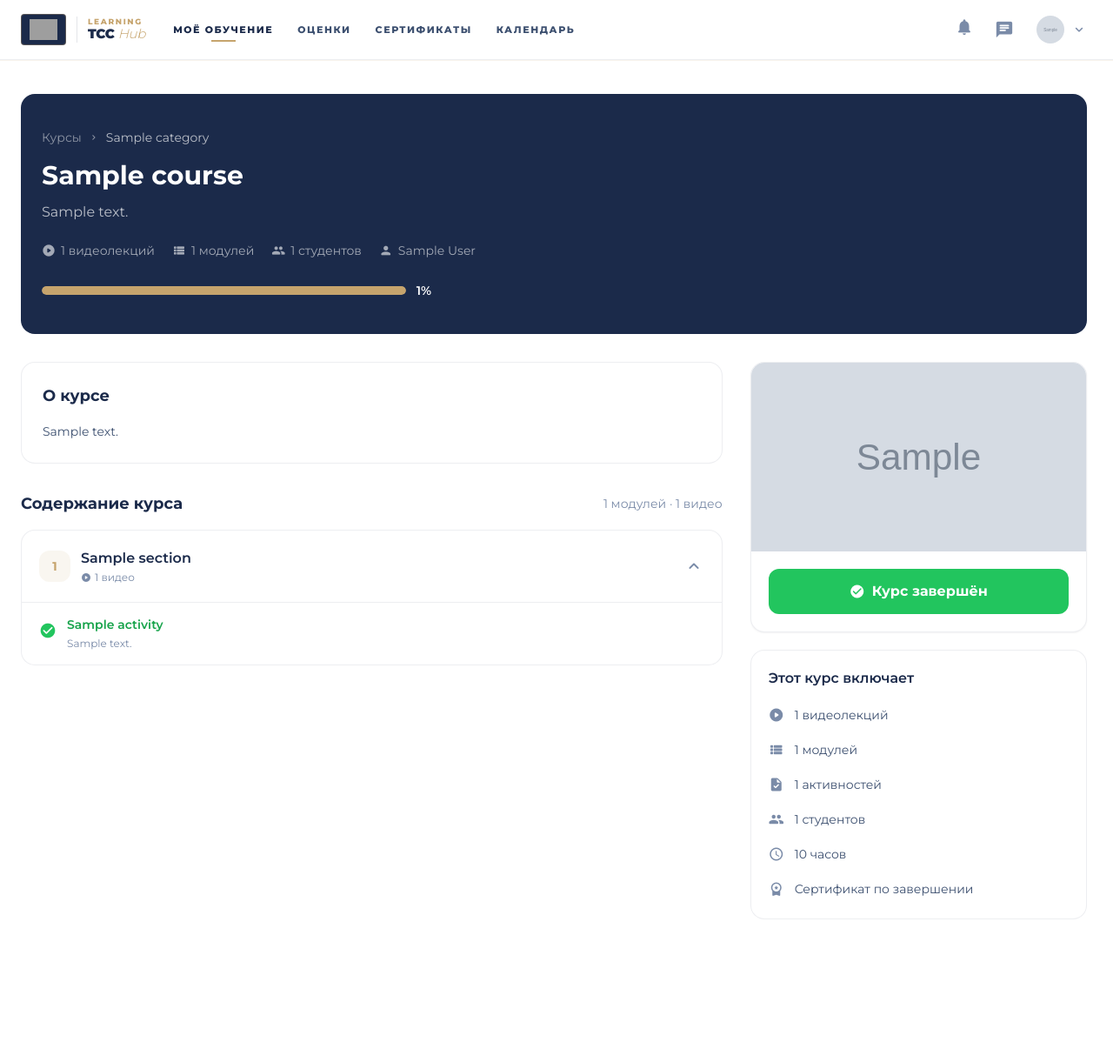
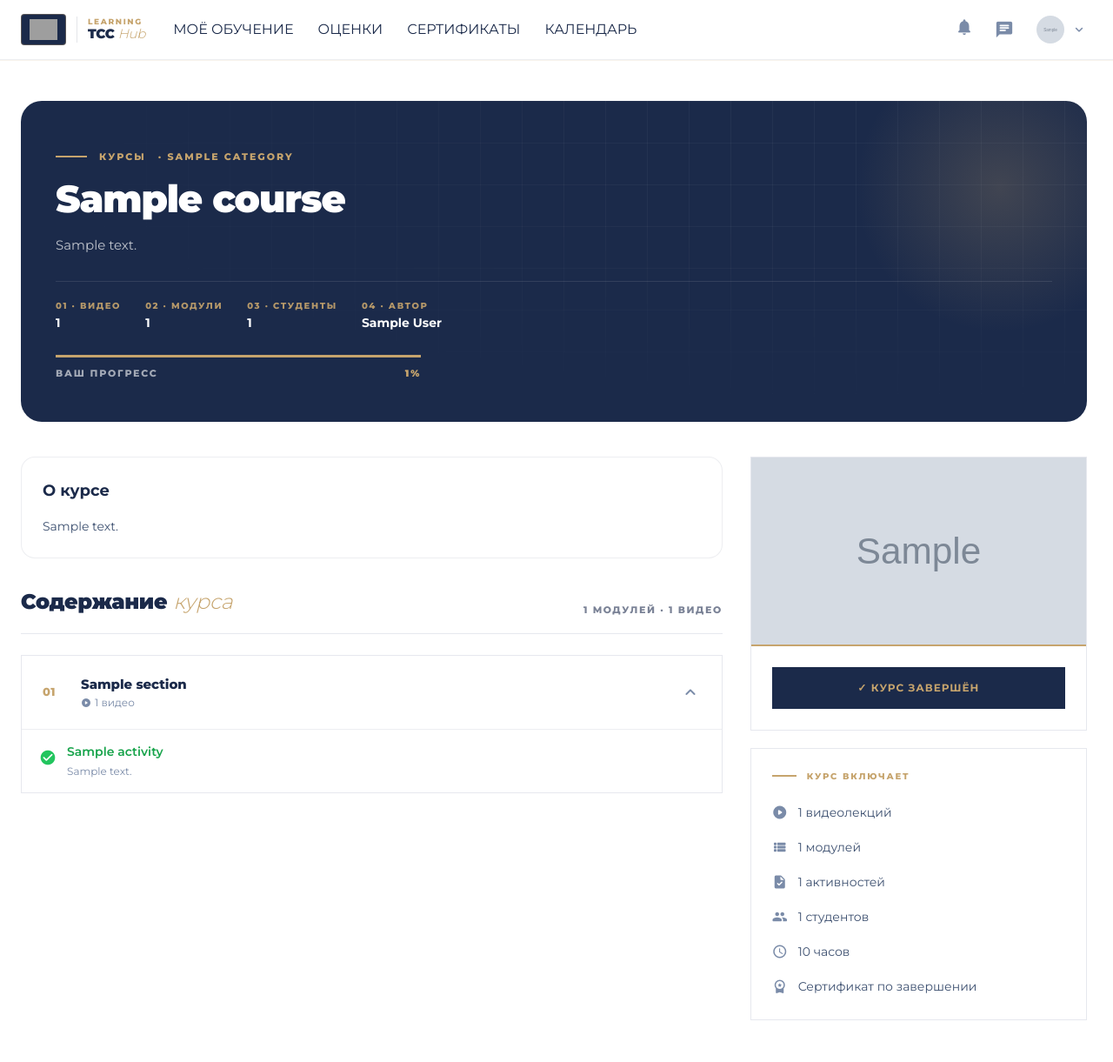
Before and after one commit to azamatkajyrov26-lab/tcchub, a Django app: a page that uses backend/templates/dashboard/course_detail.html in a window 1280 px wide. Shown: the whole page at 87% size. Before the commit the page ends 1057 px from the top, so only its background shows below. Run offline with Django 5.2, Linux system fonts and the light colour scheme; a user stored in the database is signed in; tables that the repository leaves empty hold one stand-in row (values such as "Sample post"); grey boxes marked "Sample" are stand-in pictures; data that the repository does not hold is empty; parts of the project's set-up code (start-up, migrations or seed data) failed here and were passed over; some libraries are stand-ins or nearby versions; grey boxes are pictures that could not be loaded.

Commit message:
LMS: editorial redesign for course_detail
Co-Authored-By: claude-flow <ruv@ruv.net>

```diff
--- a/backend/templates/dashboard/course_detail.html
+++ b/backend/templates/dashboard/course_detail.html
@@ -2,54 +2,95 @@
 {% block title %}{{ course.title }} — TCC HUB{% endblock %}
 {% block page_title_block %}{% endblock %}
 
+{% block extra_head %}
+<style>
+.cd-hero{position:relative;background:#1B2A4A;border-radius:24px;padding:48px 40px;margin-bottom:40px;overflow:hidden}
+.cd-hero::before{content:"";position:absolute;inset:0;background-image:linear-gradient(rgba(255,255,255,.04) 1px,transparent 1px),linear-gradient(90deg,rgba(255,255,255,.04) 1px,transparent 1px);background-size:48px 48px;mask-image:radial-gradient(ellipse at 80% 20%,#000 20%,transparent 70%);-webkit-mask-image:radial-gradient(ellipse at 80% 20%,#000 20%,transparent 70%);pointer-events:none}
+.cd-hero::after{content:"";position:absolute;right:-80px;top:-80px;width:360px;height:360px;background:radial-gradient(circle,rgba(198,164,109,.22),transparent 65%);pointer-events:none}
+.cd-hero>*{position:relative;z-index:1}
+.cd-eyebrow{display:inline-flex;align-items:center;gap:14px;margin-bottom:18px;font-size:11px;font-weight:800;letter-spacing:.18em;color:#C6A46D;text-transform:uppercase}
+.cd-eyebrow::before{content:"";width:36px;height:2px;background:#C6A46D}
+.cd-h1{font-family:Montserrat,sans-serif;font-size:clamp(28px,3.4vw,46px);font-weight:900;color:#fff;line-height:1.05;letter-spacing:-.025em;margin-bottom:18px;max-width:820px}
+.cd-h1 .accent{color:#C6A46D;font-weight:300;font-style:italic}
+.cd-lede{color:rgba(255,255,255,.72);max-width:680px;font-size:15px;line-height:1.65;margin-bottom:28px}
+.cd-meta{display:flex;flex-wrap:wrap;gap:28px;padding-top:20px;border-top:1px solid rgba(255,255,255,.1)}
+.cd-meta-item{display:flex;flex-direction:column;gap:2px}
+.cd-meta-label{font-size:10px;font-weight:800;letter-spacing:.16em;color:rgba(198,164,109,.9);text-transform:uppercase}
+.cd-meta-value{font-size:14px;font-weight:700;color:#fff}
+.cd-progress-wrap{max-width:420px;margin-top:26px}
+.cd-progress-track{height:3px;background:rgba(255,255,255,.12);border-radius:0;overflow:hidden}
+.cd-progress-fill{height:100%;background:#C6A46D}
+.cd-progress-meta{display:flex;justify-content:space-between;margin-top:10px;font-size:11px;font-weight:800;letter-spacing:.16em;color:rgba(255,255,255,.6);text-transform:uppercase}
+.cd-progress-meta strong{color:#C6A46D}
+.cd-cta-primary{display:inline-flex;align-items:center;gap:12px;padding:16px 32px;background:#C6A46D;color:#1B2A4A;font-weight:800;letter-spacing:.06em;text-transform:uppercase;font-size:12px;border-radius:0;transition:background .2s;margin-top:4px}
+.cd-cta-primary:hover{background:#b3935d}
+.cd-section-head{display:flex;align-items:flex-end;justify-content:space-between;margin-bottom:24px;padding-bottom:18px;border-bottom:1px solid #E6E8EE}
+.cd-section-title{font-family:Montserrat,sans-serif;font-size:24px;font-weight:900;color:#1B2A4A;letter-spacing:-.015em}
+.cd-section-title .accent{color:#C6A46D;font-weight:300;font-style:italic}
+.cd-section-meta{font-size:11px;font-weight:800;letter-spacing:.14em;color:#7a8296;text-transform:uppercase}
+.cd-mod{background:#fff;border:1px solid #E6E8EE;border-radius:0;margin-bottom:10px;overflow:hidden;transition:border-color .2s}
+.cd-mod:hover{border-color:#C6A46D}
+.cd-mod-head{display:flex;align-items:center;gap:20px;width:100%;padding:22px 24px;text-align:left;background:#fff;transition:background .2s}
+.cd-mod-head:hover{background:#FAF8F3}
+.cd-mod-num{font-family:Montserrat,sans-serif;font-size:13px;font-weight:800;color:#C6A46D;letter-spacing:.04em;min-width:24px}
+.cd-mod-title{flex:1;font-size:15px;font-weight:800;color:#1B2A4A;letter-spacing:-.005em}
+.cd-mod-chips{display:flex;gap:16px;font-size:10px;font-weight:800;letter-spacing:.14em;color:#7a8296;text-transform:uppercase}
+</style>
+{% endblock %}
+
 {% block content %}
-<!-- Hero Section -->
-<div class="bg-navy rounded-2xl px-4 sm:px-6 py-6 sm:py-10 mb-6 sm:mb-8 -mt-2">
-    <div class="flex items-center gap-2 text-sm text-white/50 mb-4">
-        <a href="{% url 'courses' %}" class="hover:text-white transition">Курсы</a>
-        <span class="material-icons-round text-xs">chevron_right</span>
-        {% if course.category %}
-            <span class="text-white/70">{{ course.category.name }}</span>
-        {% endif %}
+<!-- Editorial Hero -->
+<div class="cd-hero">
+    <div class="cd-eyebrow">
+        <a href="{% url 'courses' %}" class="hover:text-white/90">Курсы</a>
+        {% if course.category %}· {{ course.category.name }}{% endif %}
     </div>
 
-    <h1 class="text-2xl sm:text-3xl font-bold text-white mb-3">{{ course.title }}</h1>
-    <p class="text-white/70 max-w-3xl mb-5">{{ course.short_description|default:course.description|truncatewords:30 }}</p>
+    <h1 class="cd-h1">
+        {{ course.title|slice:":60" }}{% if course.title|length > 60 %}<span class="accent"> …</span>{% endif %}
+    </h1>
 
-    <!-- Metadata -->
-    <div class="flex flex-wrap items-center gap-5 text-sm text-white/60 mb-6">
-        <span class="flex items-center gap-1.5">
-            <span class="material-icons-round text-base">play_circle</span>
-            {{ video_count }} видеолекций
-        </span>
-        <span class="flex items-center gap-1.5">
-            <span class="material-icons-round text-base">view_list</span>
-            {{ sections|length }} модулей
-        </span>
-        <span class="flex items-center gap-1.5">
-            <span class="material-icons-round text-base">people</span>
-            {{ students_count }} студентов
-        </span>
-        <span class="flex items-center gap-1.5">
-            <span class="material-icons-round text-base">person</span>
-            {{ course.created_by.get_full_name|default:course.created_by.email }}
-        </span>
+    {% if course.short_description or course.description %}
+    <p class="cd-lede">{{ course.short_description|default:course.description|truncatewords:32 }}</p>
+    {% endif %}
+
+    {% if not enrollment %}
+    <form method="post" action="{% url 'enroll' slug=course.slug %}">
+        {% csrf_token %}
+        <button type="submit" class="cd-cta-primary">
+            <span>Записаться на курс</span>
+            <span>→</span>
+        </button>
+    </form>
+    {% endif %}
+
+    <div class="cd-meta">
+        <div class="cd-meta-item">
+            <span class="cd-meta-label">01 · Видео</span>
+            <span class="cd-meta-value">{{ video_count }}</span>
+        </div>
+        <div class="cd-meta-item">
+            <span class="cd-meta-label">02 · Модули</span>
+            <span class="cd-meta-value">{{ sections|length }}</span>
+        </div>
+        <div class="cd-meta-item">
+            <span class="cd-meta-label">03 · Студенты</span>
+            <span class="cd-meta-value">{{ students_count }}</span>
+        </div>
+        <div class="cd-meta-item">
+            <span class="cd-meta-label">04 · Автор</span>
+            <span class="cd-meta-value">{{ course.created_by.get_full_name|default:course.created_by.email }}</span>
+        </div>
     </div>
 
     {% if enrollment %}
-        <div class="flex items-center gap-3 max-w-md">
-            <div class="flex-1 h-2.5 bg-white/10 rounded-full overflow-hidden">
-                <div class="h-full bg-primary rounded-full transition-all" style="width: {{ enrollment.progress }}%"></div>
-            </div>
-            <span class="text-white font-semibold text-sm">{{ enrollment.progress|floatformat:0 }}%</span>
+    <div class="cd-progress-wrap">
+        <div class="cd-progress-track"><div class="cd-progress-fill" style="width: {{ enrollment.progress }}%"></div></div>
+        <div class="cd-progress-meta">
+            <span>Ваш прогресс</span>
+            <strong>{{ enrollment.progress|floatformat:0 }}%</strong>
         </div>
-    {% else %}
-        <form method="post" action="{% url 'enroll' slug=course.slug %}">
-            {% csrf_token %}
-            <button type="submit" class="px-8 py-3 bg-primary text-white font-bold rounded-xl hover:bg-primary-hover transition text-base shadow-lg shadow-primary/20">
-                Записаться на курс
-            </button>
-        </form>
+    </div>
     {% endif %}
 </div>
 
@@ -67,27 +108,25 @@
         </div>
         {% endif %}
 
-        <!-- Curriculum — Udemy style -->
+        <!-- Curriculum — Editorial -->
         <div>
-            <div class="flex items-center justify-between mb-4">
-                <h2 class="text-lg font-bold text-navy">Содержание курса</h2>
-                <span class="text-text-light text-sm">{{ structured_sections|length }} модулей · {{ video_count }} видео</span>
+            <div class="cd-section-head">
+                <h2 class="cd-section-title">Содержание <span class="accent">курса</span></h2>
+                <span class="cd-section-meta">{{ structured_sections|length }} модулей · {{ video_count }} видео</span>
             </div>
 
-            <div class="space-y-3" x-data="{ open: tccState.get('courseAccordion_{{ course.slug }}', 1) }"
+            <div x-data="{ open: tccState.get('courseAccordion_{{ course.slug }}', 1) }"
                  x-init="$watch('open', v => tccState.set('courseAccordion_{{ course.slug }}', v))"
             >
                 {% for item in structured_sections %}
-                <div class="bg-white rounded-2xl border border-border overflow-hidden">
+                <div class="cd-mod">
                     <!-- Section header -->
                     <button @click="open = open === {{ forloop.counter }} ? null : {{ forloop.counter }}"
-                            class="w-full flex items-center justify-between p-5 text-left hover:bg-surface/50 transition group">
-                        <div class="flex items-center gap-3 min-w-0 flex-1">
-                            <div class="w-9 h-9 rounded-xl bg-primary/10 flex items-center justify-center text-primary text-sm font-bold shrink-0">
-                                {{ forloop.counter }}
-                            </div>
+                            class="cd-mod-head">
+                        <div class="flex items-center gap-5 min-w-0 flex-1">
+                            <span class="cd-mod-num">{{ forloop.counter|stringformat:"02d" }}</span>
                             <div class="min-w-0 flex-1">
-                                <h3 class="text-navy font-semibold group-hover:text-primary transition truncate">{{ item.section.title }}</h3>
+                                <h3 class="cd-mod-title truncate">{{ item.section.title }}</h3>
                                 <div class="flex items-center gap-3 mt-0.5 text-text-light text-xs">
                                     {% if item.primary %}
                                     <span class="flex items-center gap-1">
@@ -228,37 +267,39 @@
     <div class="lg:col-span-1">
         <div class="sticky top-20 space-y-5">
             <!-- Cover / CTA card -->
-            <div class="bg-white rounded-2xl border border-border overflow-hidden shadow-sm">
-                <div class="aspect-video bg-surface relative overflow-hidden">
+            <div class="bg-white border border-[#E6E8EE] overflow-hidden" style="border-radius:0">
+                <div class="aspect-video bg-surface relative overflow-hidden border-b-2 border-[#C6A46D]">
                     {% if course.cover_image %}
                         <img src="{{ course.cover_image.url }}" alt="{{ course.title }}" class="w-full h-full object-cover">
                     {% else %}
-                        <div class="w-full h-full flex items-center justify-center bg-gradient-to-br from-navy/5 to-primary/10">
-                            <span class="material-icons-round text-6xl text-primary/30">play_circle</span>
+                        <div class="w-full h-full flex items-center justify-center" style="background:#1B2A4A">
+                            <span class="material-icons-round text-6xl" style="color:#C6A46D;opacity:.5">play_circle</span>
                         </div>
                     {% endif %}
                 </div>
-                <div class="p-5">
+                <div class="p-6">
                     {% if enrollment %}
                         {% if next_uncompleted_url %}
                         <a href="{{ next_uncompleted_url }}"
-                           class="w-full flex items-center justify-center gap-2 py-3 bg-primary text-white font-bold rounded-xl hover:bg-primary-hover transition">
-                            <span class="material-icons-round text-lg">play_arrow</span>
-                            Продолжить обучение
+                           class="w-full flex items-center justify-center gap-3 py-4 font-bold transition text-xs uppercase"
+                           style="background:#C6A46D;color:#1B2A4A;letter-spacing:.08em">
+                            <span>Продолжить обучение</span>
+                            <span>→</span>
                         </a>
                         {% else %}
                         <a href="{% url 'courses' %}"
-                           class="w-full flex items-center justify-center gap-2 py-3 bg-green-500 text-white font-bold rounded-xl hover:bg-green-600 transition">
-                            <span class="material-icons-round text-lg">check_circle</span>
-                            Курс завершён
+                           class="w-full flex items-center justify-center gap-3 py-4 font-bold transition text-xs uppercase"
+                           style="background:#1B2A4A;color:#C6A46D;letter-spacing:.08em">
+                            <span>✓ Курс завершён</span>
                         </a>
                         {% endif %}
                     {% else %}
                         <form method="post" action="{% url 'enroll' slug=course.slug %}">
                             {% csrf_token %}
                             <button type="submit"
-                                    class="w-full py-3 bg-primary text-white font-bold rounded-xl hover:bg-primary-hover transition text-base">
-                                Записаться бесплатно
+                                    class="w-full py-4 font-bold transition text-xs uppercase"
+                                    style="background:#C6A46D;color:#1B2A4A;letter-spacing:.08em">
+                                Записаться бесплатно →
                             </button>
                         </form>
                     {% endif %}
@@ -266,8 +307,11 @@
             </div>
 
             <!-- Stats card -->
-            <div class="bg-white rounded-2xl border border-border p-5">
-                <h3 class="text-navy font-semibold mb-4">Этот курс включает</h3>
+            <div class="bg-white border border-[#E6E8EE] p-6" style="border-radius:0">
+                <div class="flex items-center gap-3 mb-5">
+                    <span style="width:28px;height:2px;background:#C6A46D;display:inline-block"></span>
+                    <span class="text-[10px] font-extrabold uppercase" style="letter-spacing:.18em;color:#C6A46D">Курс включает</span>
+                </div>
                 <div class="space-y-3 text-sm">
                     <div class="flex items-center gap-3">
                         <span class="material-icons-round text-text-light text-lg">play_circle</span>
```
